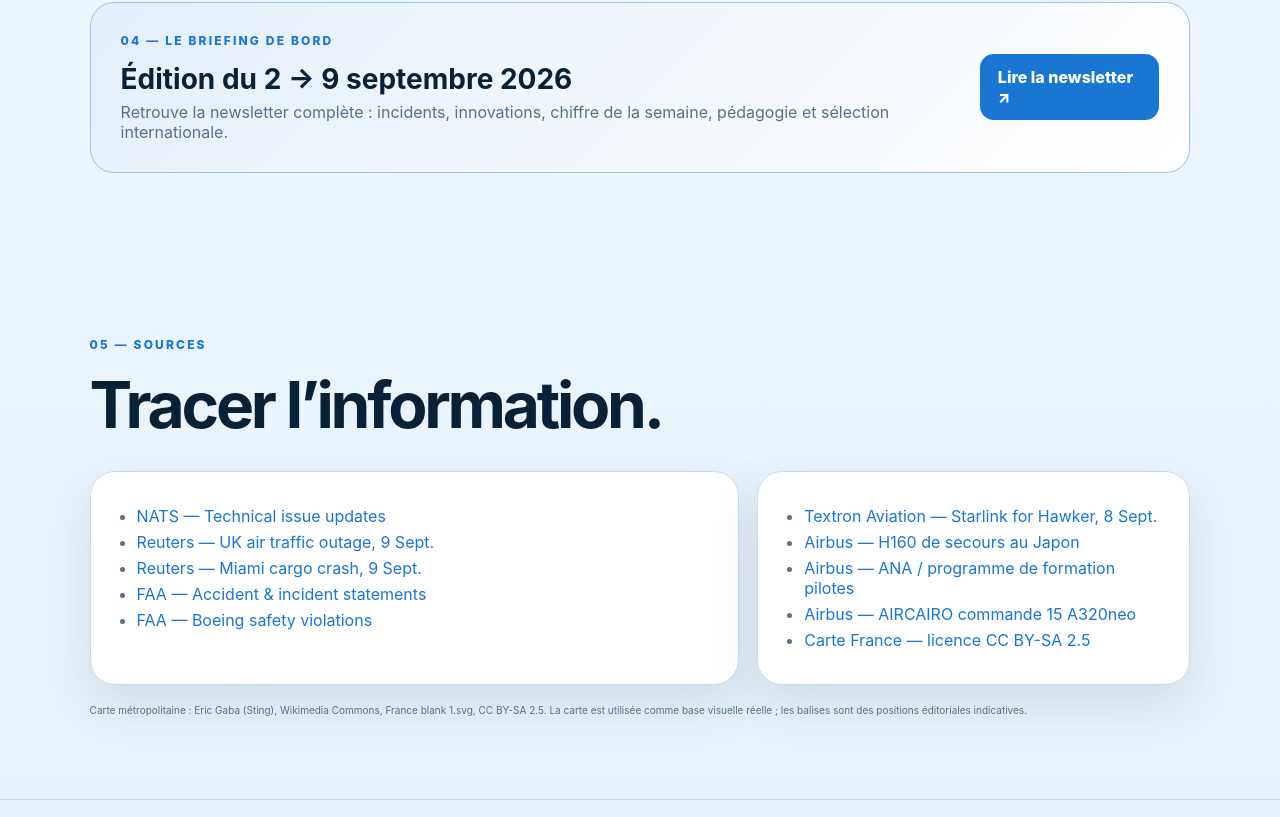
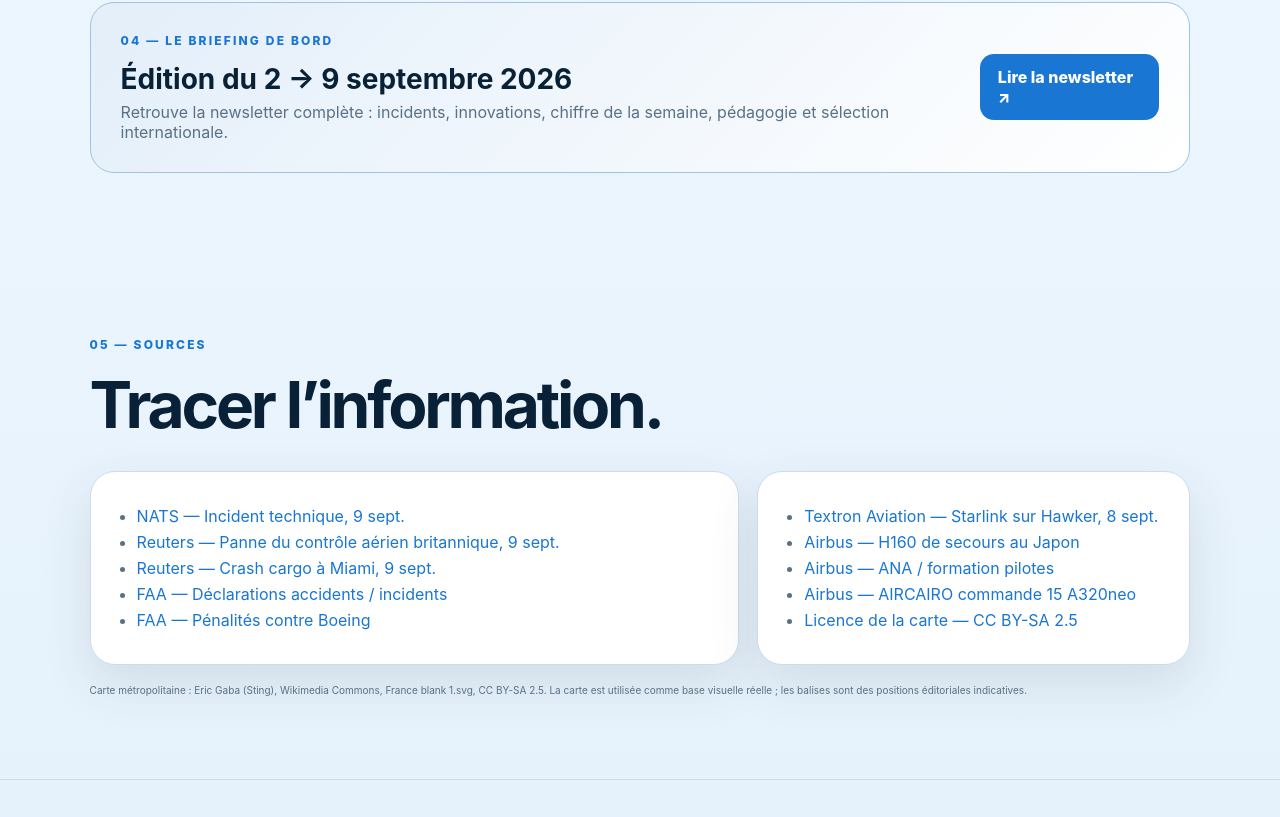
Before and after one commit to Pegazel/airwatch, a website: page index.html in a window 1280 px wide. Shown: the part 4907-5724 px from the top of the page. Drawn offline with Linux system fonts and the light colour scheme.

Commit message:
Add files via upload

```diff
--- a/index.html
+++ b/index.html
@@ -344,7 +344,7 @@
   <div class="split">
     <div class="panel">
       <h3>Bon à savoir</h3>
-      <div class="lexicon">
+      <div class="lexicon" id="lexicon">
         <div class="term"><b>Remise de gaz</b><span>Procédure par laquelle l’équipage interrompt l’atterrissage et reprend de l’altitude lorsqu’une approche n’est plus jugée suffisamment sûre.</span></div>
         <div class="term"><b>Déroutement</b><span>Lorsqu’un avion change de destination prévue pour atterrir sur un autre aéroport.</span></div>
         <div class="term"><b>CBTA</b><span>Competency-Based Training and Assessment : une approche qui forme et évalue les compétences concrètement nécessaires à l’exploitation.</span></div>
@@ -352,10 +352,10 @@
       </div>
     </div>
     <div class="panel stat">
-      <div class="big">+0,2%</div>
+      <div class="big" id="statBig">+0,2%</div>
       <div>
         <h3 style="margin:0 0 6px; font-size:20px;">Le chiffre de la semaine</h3>
-        <p class="summary" style="margin:0;">L’IATA indique que la demande mondiale de transport aérien a progressé de 0,2 % en juillet 2026. Ici, le chiffre sert d’objet éditorial : il doit toujours être lu avec sa source et son périmètre.</p>
+        <p class="summary" id="statText" style="margin:0;">L’IATA indique que la demande mondiale de transport aérien a progressé de 0,2 % en juillet 2026. Ici, le chiffre sert d’objet éditorial : il doit toujours être lu avec sa source et son périmètre.</p>
       </div>
     </div>
   </div>
@@ -378,7 +378,7 @@
   </div>
   <div class="sources">
     <div class="panel">
-      <ul>
+      <ul id="sourcesCol1">
         <li><a href="https://www.nats.aero/news/technical-issue-causing-some-disruption-to-flight-departures/" target="_blank" rel="noopener">NATS — Technical issue updates</a></li>
         <li><a href="https://www.reuters.com/world/uk/uk-flights-resume-airports-warn-ongoing-disruption-air-traffic-outage-2026-09-09/" target="_blank" rel="noopener">Reuters — UK air traffic outage, 9 Sept.</a></li>
         <li><a href="https://www.reuters.com/business/aerospace-defense/evidence-suggests-pilots-considered-aborting-landing-miami-cargo-plane-crash-2026-09-09/" target="_blank" rel="noopener">Reuters — Miami cargo crash, 9 Sept.</a></li>
@@ -387,7 +387,7 @@
       </ul>
     </div>
     <div class="panel">
-      <ul>
+      <ul id="sourcesCol2">
         <li><a href="https://media.txtav.com/270132-hawker-operators-gain-access-to-high-speed-starlink-connectivity-through-textron-aviation-customer-support-network/" target="_blank" rel="noopener">Textron Aviation — Starlink for Hawker, 8 Sept.</a></li>
         <li><a href="https://www.airbus.com/en/newsroom/press-releases/2026-09-japans-fire-and-disaster-management-agency-orders-first-airbus-h160-to-bolster-emergency" target="_blank" rel="noopener">Airbus — H160 de secours au Japon</a></li>
         <li><a href="https://www.airbus.com/en/newsroom/press-releases/2026-09-all-nippon-airways-selects-airbus-for-new-flight-training-programme" target="_blank" rel="noopener">Airbus — ANA / programme de formation pilotes</a></li>
@@ -465,6 +465,38 @@
 
     render();
 
+    // ----- "Bon à savoir" : lexique généré par l'IA chaque semaine -----
+    const lexicon = Array.isArray(data.lexicon) ? data.lexicon : [];
+    if (lexicon.length > 0) {
+      const lexiconEl = document.querySelector('#lexicon');
+      if (lexiconEl) {
+        lexiconEl.innerHTML = lexicon.map(t =>
+          `<div class="term"><b>${t.term}</b><span>${t.def}</span></div>`
+        ).join('');
+      }
+    }
+
+    // ----- Le chiffre de la semaine (généré par l'IA) -----
+    if (data.stat && data.stat.big) {
+      const bigEl = document.querySelector('#statBig');
+      const textEl = document.querySelector('#statText');
+      if (bigEl) bigEl.textContent = data.stat.big;
+      if (textEl && data.stat.text) textEl.textContent = data.stat.text;
+    }
+
+    // ----- Sources des actualités (5e partie), mises à jour par l'IA -----
+    const sources = Array.isArray(data.sources) ? data.sources : [];
+    if (sources.length > 0) {
+      const mkList = arr => arr.map(s =>
+        `<li><a href="${s.url}" target="_blank" rel="noopener">${s.label}</a></li>`
+      ).join('');
+      const half = Math.ceil(sources.length / 2);
+      const col1 = document.querySelector('#sourcesCol1');
+      const col2 = document.querySelector('#sourcesCol2');
+      if (col1) col1.innerHTML = mkList(sources.slice(0, half));
+      if (col2) col2.innerHTML = mkList(sources.slice(half));
+    }
+
     document.querySelectorAll('.filter').forEach(b => b.addEventListener('click', () => {
       document.querySelectorAll('.filter').forEach(x => x.classList.remove('active'));
       b.classList.add('active');
--- a/items.json
+++ b/items.json
@@ -122,5 +122,69 @@
       "url": "https://internationalairportreview.com/boston-logan-airport-introduces-ai-hologram-to-transform-passenger-wayfinding-and-accessibility/2136409.article",
       "img": "https://www.bostonglobe.com/resizer/v2/SVFADX3FD5CWXACSUSWAJHVCVE.JPG?auth=de82a8608690937ed6d2dc83586678aeed01d10378375ada05470e4e7f8b3a6c"
     }
+  ],
+  "lexicon": [
+    {
+      "term": "Remise de gaz",
+      "def": "Procédure par laquelle l’équipage interrompt l’atterrissage et reprend de l’altitude lorsqu’une approche n’est plus jugée suffisamment sûre."
+    },
+    {
+      "term": "Déroutement",
+      "def": "Lorsqu’un avion change de destination prévue pour atterrir sur un autre aéroport."
+    },
+    {
+      "term": "CBTA",
+      "def": "Competency-Based Training and Assessment : une approche qui forme et évalue les compétences concrètement nécessaires à l’exploitation."
+    },
+    {
+      "term": "EMAS",
+      "def": "Engineered Materials Arresting System : système destiné à ralentir un avion qui sortirait d’une piste, installé sur certains aérodromes."
+    }
+  ],
+  "stat": {
+    "big": "+0,2%",
+    "text": "L’IATA indique que la demande mondiale de transport aérien a progressé de 0,2 % en juillet 2026. Ici, le chiffre sert d’objet éditorial : il doit toujours être lu avec sa source et son périmètre."
+  },
+  "sources": [
+    {
+      "label": "NATS — Incident technique, 9 sept.",
+      "url": "https://www.nats.aero/news/technical-issue-causing-some-disruption-to-flight-departures/"
+    },
+    {
+      "label": "Reuters — Panne du contrôle aérien britannique, 9 sept.",
+      "url": "https://www.reuters.com/world/uk/uk-flights-resume-airports-warn-ongoing-disruption-air-traffic-outage-2026-09-09/"
+    },
+    {
+      "label": "Reuters — Crash cargo à Miami, 9 sept.",
+      "url": "https://www.reuters.com/business/aerospace-defense/evidence-suggests-pilots-considered-aborting-landing-miami-cargo-plane-crash-2026-09-09/"
+    },
+    {
+      "label": "FAA — Déclarations accidents / incidents",
+      "url": "https://www.faa.gov/newsroom/statements/accident_incidents"
+    },
+    {
+      "label": "FAA — Pénalités contre Boeing",
+      "url": "https://www.faa.gov/newsroom/faa-proposes-31-million-fines-against-boeing"
+    },
+    {
+      "label": "Textron Aviation — Starlink sur Hawker, 8 sept.",
+      "url": "https://media.txtav.com/270132-hawker-operators-gain-access-to-high-speed-starlink-connectivity-through-textron-aviation-customer-support-network/"
+    },
+    {
+      "label": "Airbus — H160 de secours au Japon",
+      "url": "https://www.airbus.com/en/newsroom/press-releases/2026-09-japans-fire-and-disaster-management-agency-orders-first-airbus-h160-to-bolster-emergency"
+    },
+    {
+      "label": "Airbus — ANA / formation pilotes",
+      "url": "https://www.airbus.com/en/newsroom/press-releases/2026-09-all-nippon-airways-selects-airbus-for-new-flight-training-programme"
+    },
+    {
+      "label": "Airbus — AIRCAIRO commande 15 A320neo",
+      "url": "https://www.airbus.com/en/newsroom/press-releases/2026-09-aircairo-places-order-for-15-airbus-a320neo-aircraft"
+    },
+    {
+      "label": "Licence de la carte — CC BY-SA 2.5",
+      "url": "https://creativecommons.org/licenses/by-sa/2.5/"
+    }
   ]
 }
```
